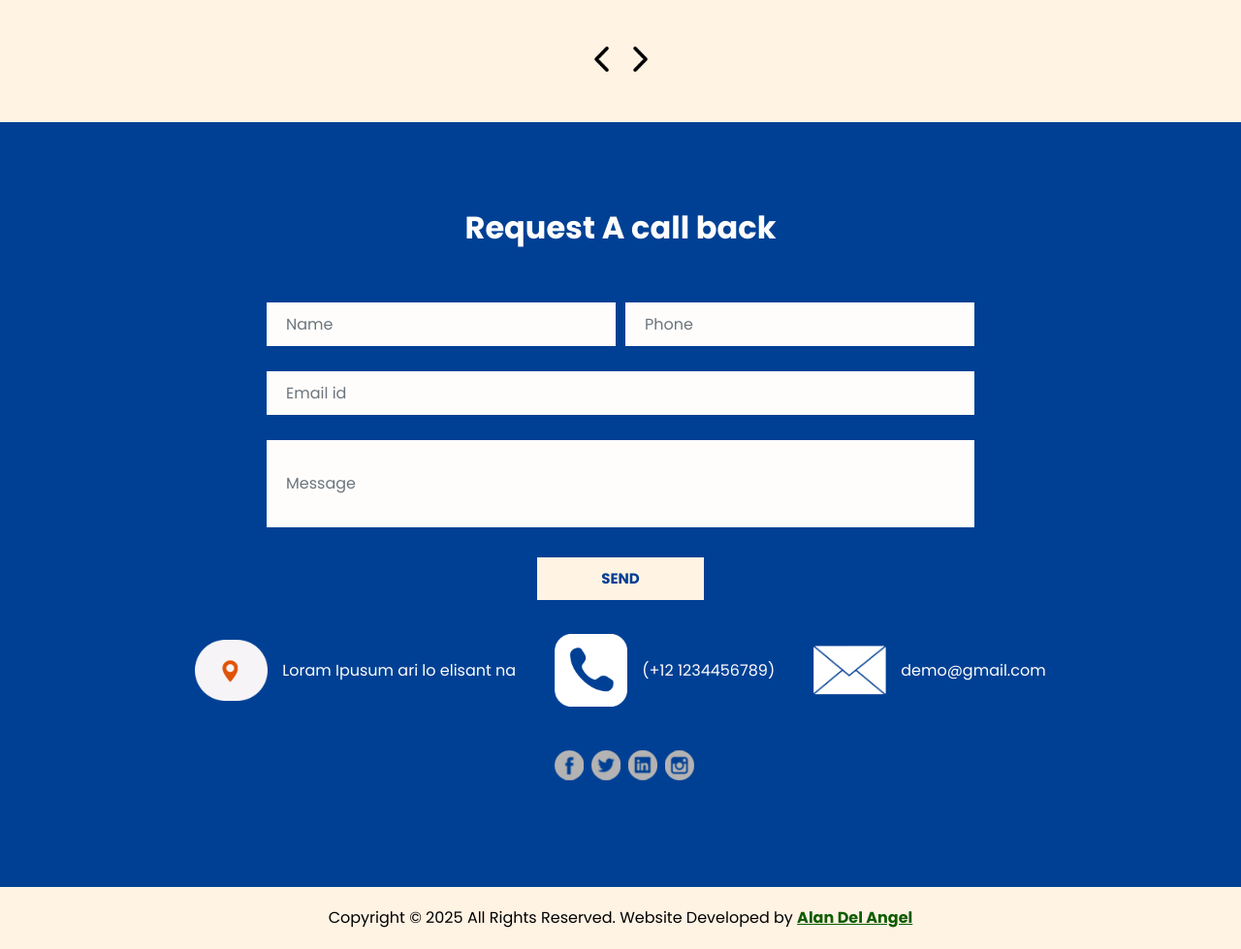
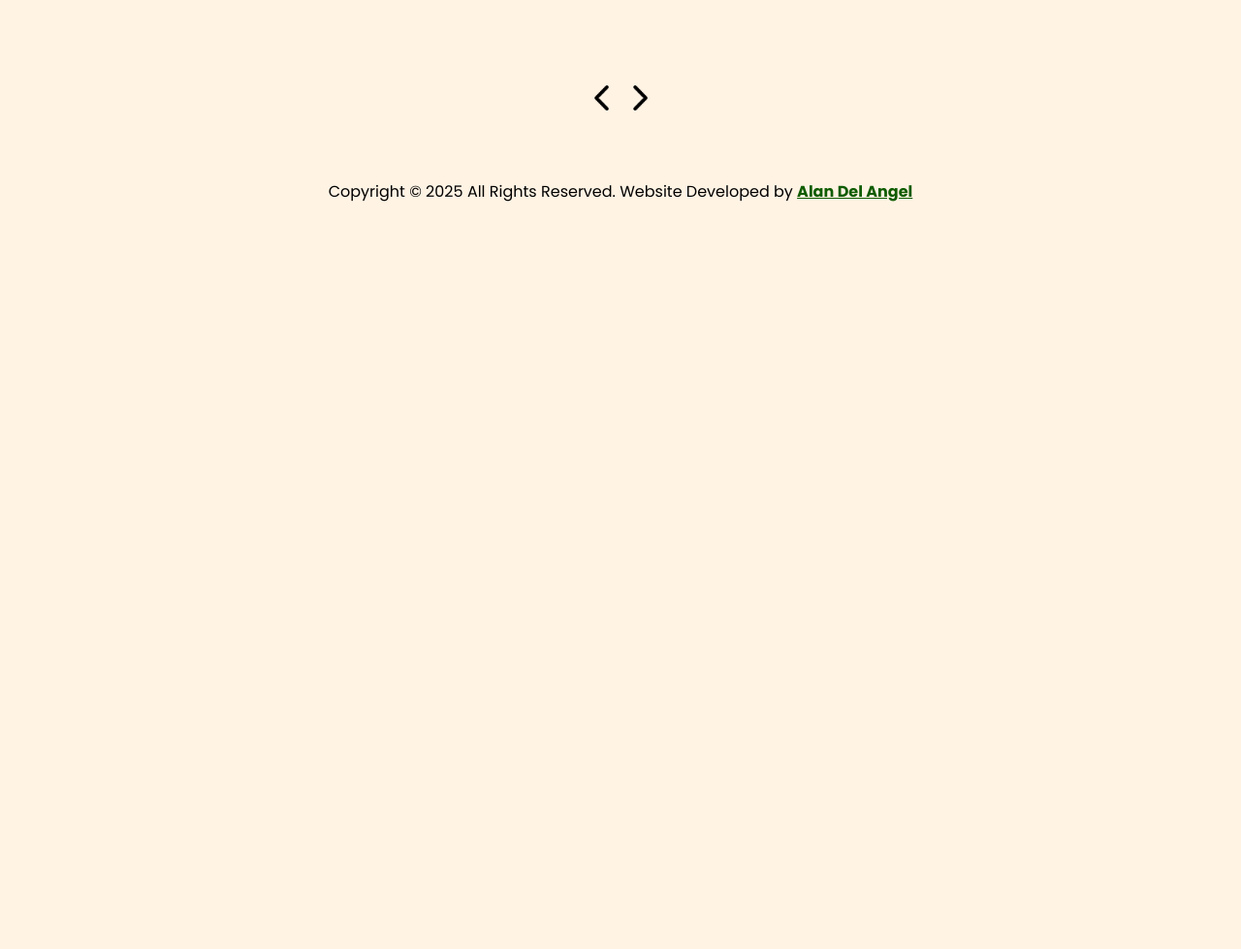
Before and after one commit to AlanDelAngel/dotsandgames, a plain HTML site: page public/our_team.html in a window 1280 px wide. Shown: the part 723-1702 px from the top of the page at 97% size. After the commit the page ends 953 px from the top, so only its background shows below. Drawn offline with nearby package versions, Linux system fonts and the light colour scheme; a script that the page names is missing.

Commit message:
all DONE just need to add team info

```diff
--- a/public/css/style.css
+++ b/public/css/style.css
@@ -444,7 +444,7 @@ a:focus {
 }
 
 .about_section .img-box img {
-  width: 100%;
+  height: 600px;
 }
 
 .about_section .detail-box {
@@ -1123,11 +1123,11 @@ a:focus {
   margin: 0;
 }
 
-.contact_section .social_container {
+.social_container {
   margin-top: 45px;
 }
 
-.contact_section .social_container .social-box {
+.social_container .social-box {
   display: -webkit-box;
   display: -ms-flexbox;
   display: flex;
@@ -1137,7 +1137,7 @@ a:focus {
   margin: 0 auto 20px auto;
 }
 
-.contact_section .social_container .social-box img {
+.social_container .social-box img {
   width: 30px;
   margin-left: 8px;
 }
--- a/public/our_team.html
+++ b/public/our_team.html
@@ -69,11 +69,8 @@
     <div class="container">
       <div class="heading_container">
         <h2>
-          What Is say Customer
+          Organigrama del Equipo
         </h2>
-        <p>
-          It is a long established fact that a reader will be distracted by the
-        </p>
       </div>
       <div class="layout_padding2-top">
         <div class="carousel-wrap ">
@@ -84,6 +81,22 @@
                   <p>
                     It is a long established fact that a reader will be distracted by the readable content of a page when looking at its layout. The point of using Lorem It is a long established fact that a reader will be distracted by the readable content of a page when looking at its layout. The point of using Lorem
                   </p>
+                  <div class="container">
+                    <div class="social_container">
+                      <div class="social-box">
+                        <div>
+                          <a href="">
+                            <img src="images/linkedin.png" alt="">
+                          </a>
+                        </div>
+                        <div>
+                          <a href="">
+                            <img src="images/insta.png" alt="">
+                          </a>
+                        </div>
+                      </div>
+                    </div>
+                  </div>
                 </div>
                 <div class="client_id">
                   <div class="img-box">
@@ -180,100 +193,6 @@
   <!-- end client section -->
 
 
-  <!-- contact section -->
-
-  <section class="contact_section layout_padding">
-    <div class="container">
-      <div class="heading_container">
-        <h2>
-          Request A call back
-        </h2>
-      </div>
-      <div class="row">
-        <div class="col-md-8 mx-auto">
-          <div class="form_container">
-            <form>
-              <div class="form-row">
-                <div class="form-group col-md-6">
-                  <input type="text" class="form-control" id="inputName4" placeholder="Name ">
-                </div>
-                <div class="form-group col-md-6">
-                  <input type="text" class="form-control" id="inputSubject4" placeholder="Phone">
-                </div>
-              </div>
-              <div class="form-row">
-                <div class="form-group col">
-                  <input type="email" class="form-control" id="inputEmail4" placeholder="Email id">
-                </div>
-              </div>
-              <div class="form-group">
-                <input type="text" class="form-control" id="inputMessage" placeholder="Message">
-              </div>
-              <div class="d-flex justify-content-center">
-                <button type="submit" class="">Send</button>
-              </div>
-            </form>
-          </div>
-        </div>
-      </div>
-      <div class="contact_items">
-
-        <a href="">
-          <div class="img-box">
-            <img src="images/location.png" alt="">
-          </div>
-          <h6>
-            Loram Ipusum ari
-            lo elisant na
-          </h6>
-        </a>
-        <a href="">
-          <div class="img-box">
-            <img src="images/call.png" alt="">
-          </div>
-          <h6>
-            (+12 1234456789)
-          </h6>
-        </a>
-        <a href="">
-          <div class="img-box">
-            <img src="images/mail.png" alt="">
-          </div>
-          <h6>
-            demo@gmail.com
-          </h6>
-        </a>
-
-      </div>
-      <div class="social_container">
-        <div class="social-box">
-          <div>
-            <a href="">
-              <img src="images/fb.png" alt="">
-            </a>
-          </div>
-          <div>
-            <a href="">
-              <img src="images/twitter.png" alt="">
-            </a>
-          </div>
-          <div>
-            <a href="">
-              <img src="images/linkedin.png" alt="">
-            </a>
-          </div>
-          <div>
-            <a href="">
-              <img src="images/insta.png" alt="">
-            </a>
-          </div>
-        </div>
-      </div>
-    </div>
-  </section>
-
-  <!-- end contact section -->
-
   <!-- footer section -->
   <footer class="container-fluid footer_section">
     <p>
```
Also changed, not shown: 1 other file.
